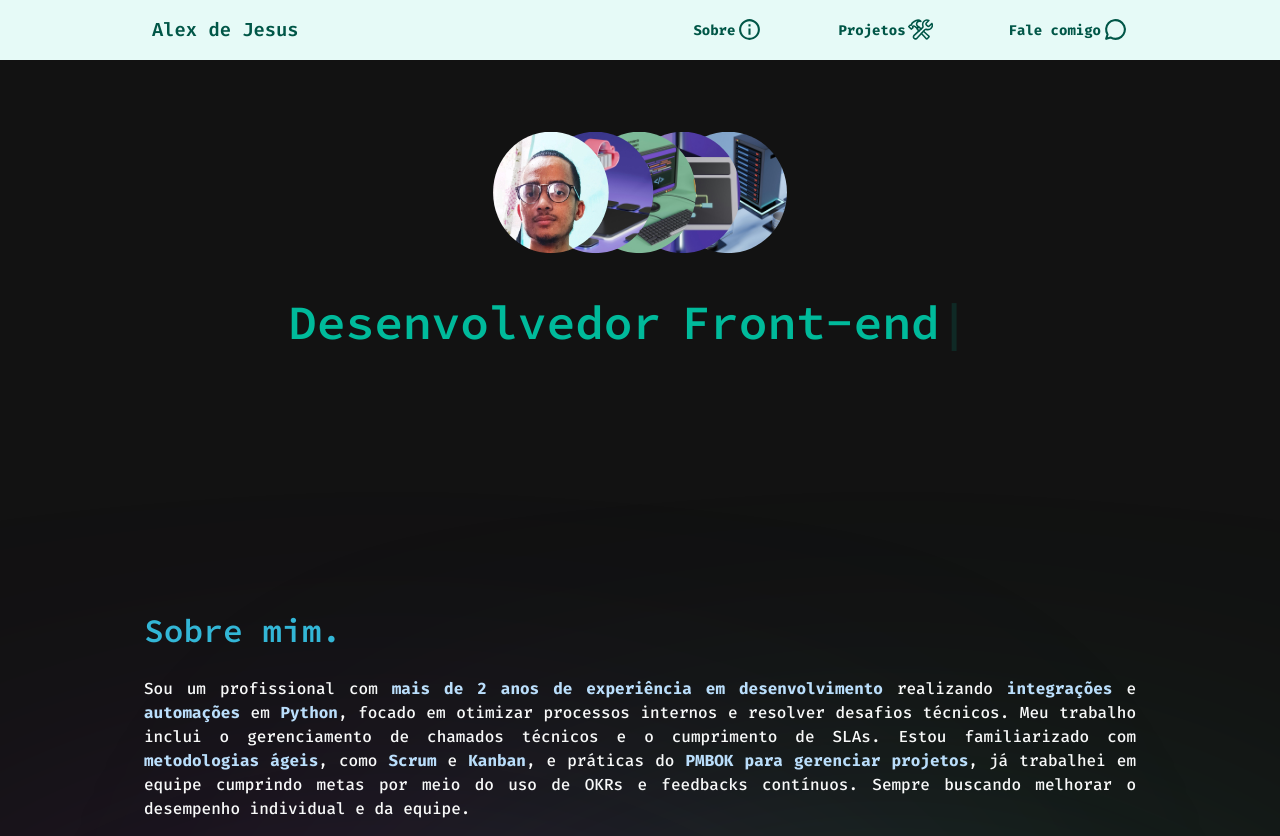
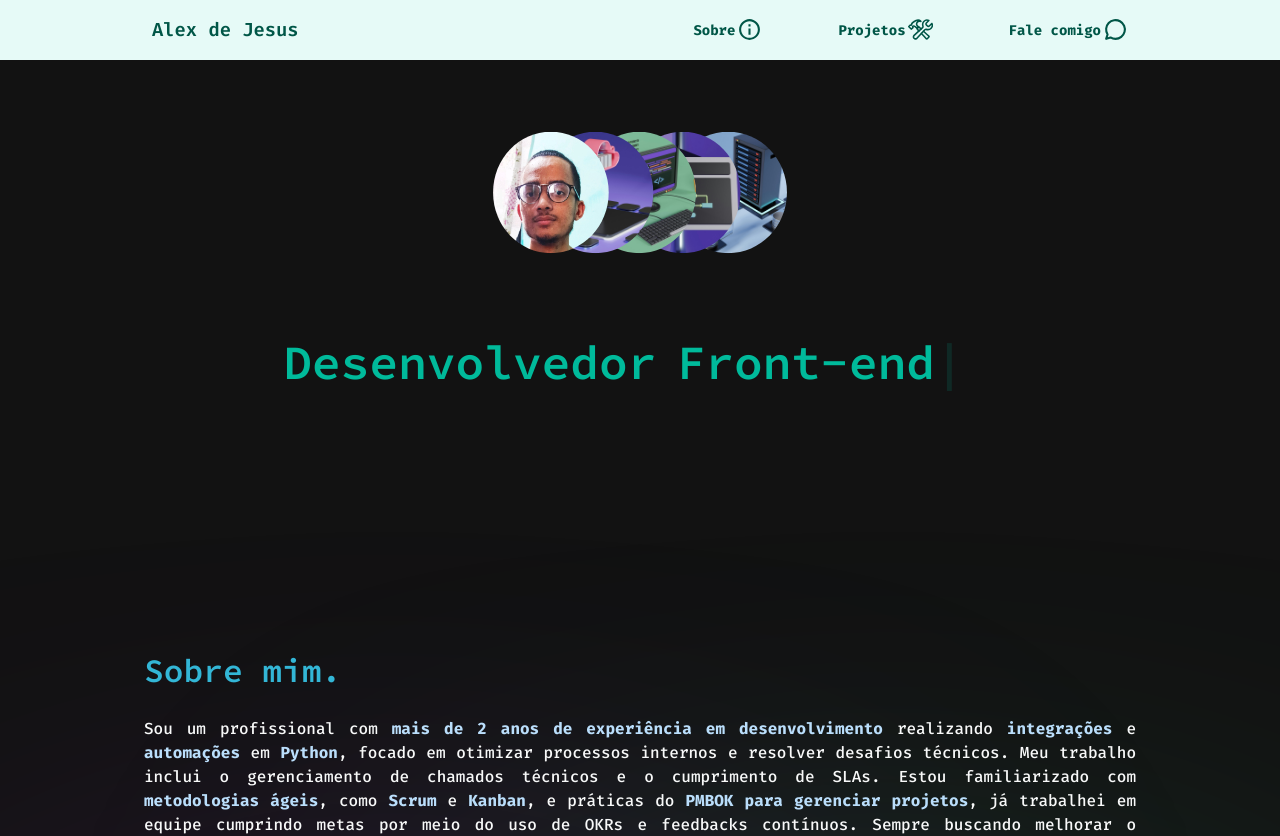
Before and after one commit to AlexdeJesusFS/portfolio, a React (Create React App) app in the folder portfolio/: page / in a window 1280 px wide. Shown: the top 836 px of the page. Built offline with nearby package versions, Linux system fonts and the light colour scheme.

Commit message:
AnimationsContainer atualizado.
width é igual a 100% agora, dessa forma não está cortando o tamanho do conteúdo interno.

```diff
--- a/portfolio/src/pages/home/styles.ts
+++ b/portfolio/src/pages/home/styles.ts
@@ -3,17 +3,17 @@ import styled from "styled-components";
 
 export const MainContainer = styled.main`
     display: flex;
-    padding: 12.8rem 14.4rem;
+    padding: 12.8rem 14.4rem; //TODO: clamp
     flex-direction: column;
     align-items: center;
-    gap: 20.6rem;
+    gap: 20.6rem; //TODO: clamp
     align-self: stretch;
 `
 
 export const AnimationsContainer = styled.div`
     display: flex;
-    width: 70.4rem;
+    width: 100%;
     flex-direction: column;
     align-items: center;
-    gap: 4.2rem;
+    gap: 8.2rem; //TODO: clamp
 `
```
